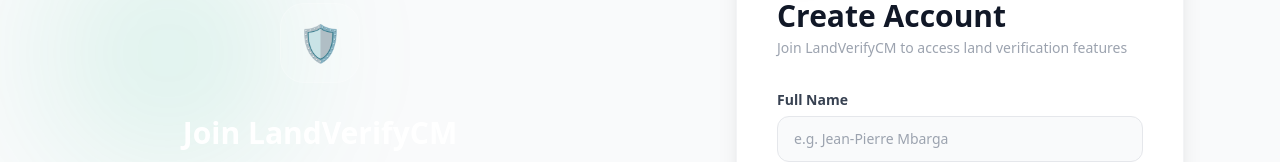
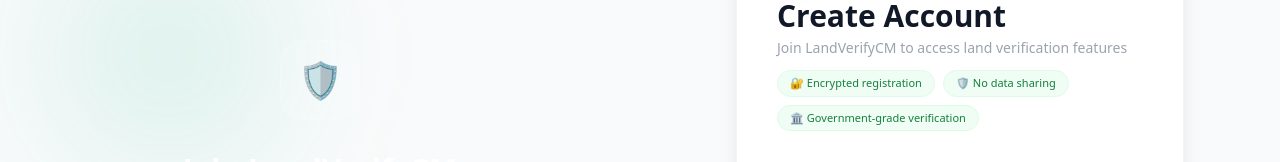
Before and after one commit to fabricetamaffo-design/land-verification-website, a React (Vite) app in the folder frontend/: page /register in a window 1280 px wide. Shown: the part 219-381 px from the top of the page. Built offline with nearby package versions, Linux system fonts and the light colour scheme; no server answers.

Commit message:
Improve register UI with premium UX enhancements

```diff
--- a/frontend/src/pages/RegisterPage.tsx
+++ b/frontend/src/pages/RegisterPage.tsx
@@ -91,6 +91,20 @@
             </div>
             <h1 className="text-3xl font-black text-gray-900">{t.register.title}</h1>
             <p className="text-gray-400 text-sm mt-1">{t.register.subtitle}</p>
+            <div className="flex flex-wrap gap-2 mt-3">
+              {[
+                '🔐 Encrypted registration',
+                '🛡️ No data sharing',
+                '🏛️ Government-grade verification'
+              ].map((item) => (
+                <span
+                  key={item}
+                  className="text-[11px] px-3 py-1 rounded-full bg-green-50 text-green-700 border border-green-100"
+                >
+                  {item}
+                </span>
+              ))}
+            </div>
           </div>
 
           <form onSubmit={handleSubmit(onSubmit)} className="space-y-4">
@@ -167,8 +181,19 @@
               whileTap={{ scale: loading ? 1 : 0.98 }}
               className="w-full btn-primary py-3.5 rounded-xl text-sm mt-2 disabled:opacity-60 disabled:cursor-not-allowed flex items-center justify-center gap-2"
             >
-              {loading && <svg className="w-4 h-4 animate-spin" fill="none" viewBox="0 0 24 24"><circle className="opacity-25" cx="12" cy="12" r="10" stroke="currentColor" strokeWidth="4" /><path className="opacity-75" fill="currentColor" d="M4 12a8 8 0 018-8V0C5.373 0 0 5.373 0 12h4z" /></svg>}
-              {loading ? t.register.loading : t.register.btn}
+              {loading ? (
+                <div className="flex items-center gap-2">
+                  <svg className="w-4 h-4 animate-spin" fill="none" viewBox="0 0 24 24">
+                    <circle className="opacity-25" cx="12" cy="12" r="10" stroke="currentColor" strokeWidth="4" />
+                    <path className="opacity-75" fill="currentColor" d="M4 12a8 8 0 018-8V0C5.373 0 0 5.373 0 12h4z" />
+                  </svg>
+                  <span>
+                    {['Creating account...', 'Securing data...', 'Finalizing...'][Math.floor(Date.now() / 800) % 3]}
+                  </span>
+                </div>
+              ) : (
+                t.register.btn
+              )}
             </motion.button>
           </form>
 
```
